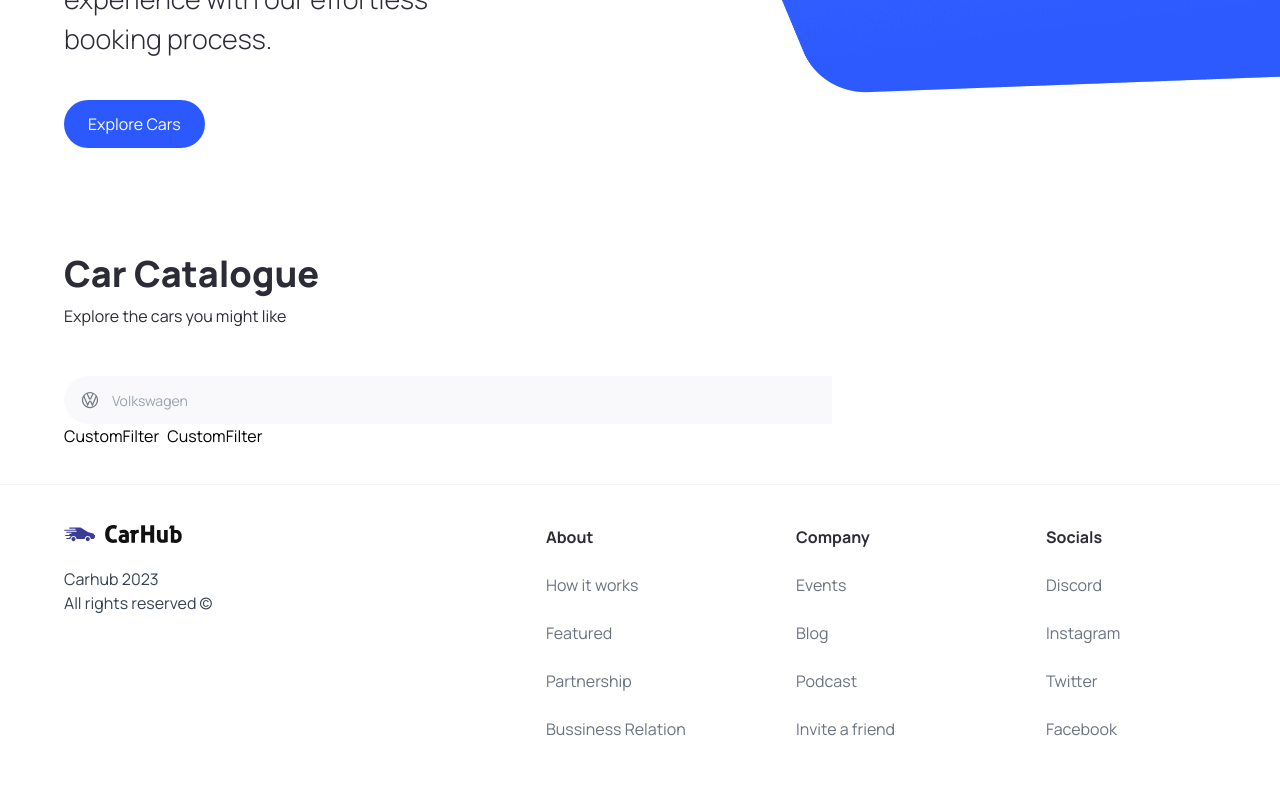
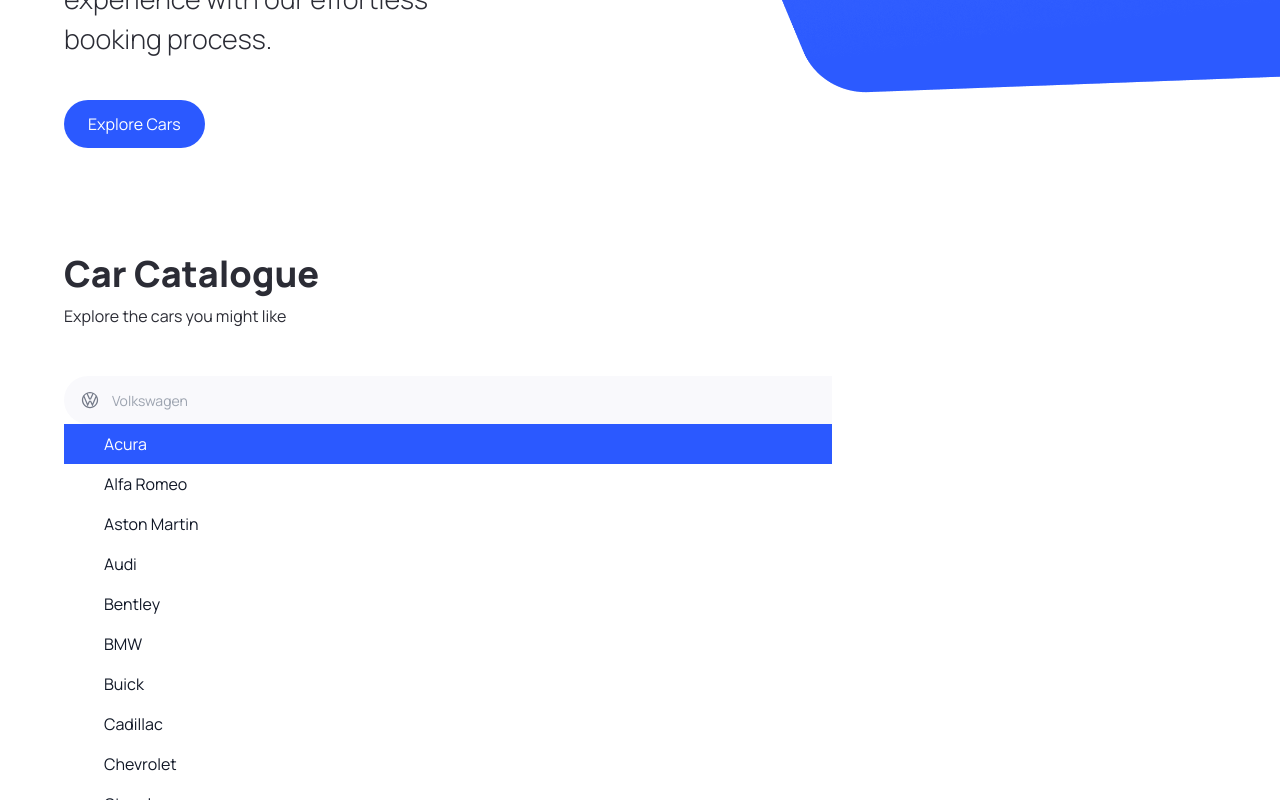
Before and after one commit to SkyKeyUA/next-carstore, a Next.js app: page / in a window 1280 px wide. Both pictures are taken after a click on the button 82 px from the left and 1010 px from the top of the page. Shown: the part 610-1410 px from the top of the page. Built offline with nearby package versions, Linux system fonts and the light colour scheme.

Commit message:
combobox was added

```diff
--- a/src/components/SearchManufacturer.tsx
+++ b/src/components/SearchManufacturer.tsx
@@ -7,9 +7,20 @@ import { Combobox, Transition } from '@headlessui/react';
 import { SearchManufacturerProps } from '@/types';
 import Image from 'next/image';
 import React from 'react';
+import { manufacturers } from '@/constants';
 
 export const SearchManufacturer = ({ manufacturer, setManufacturer }: SearchManufacturerProps) => {
   const [query, setQuery] = React.useState('');
+
+  const filteredManufacturers =
+    query === ''
+      ? manufacturers
+      : manufacturers.filter((item) =>
+          item
+            .toLowerCase()
+            .replace(/\s+/g, '')
+            .includes(query.toLocaleLowerCase().replace(/\s+/g, '')),
+        );
 
   return (
     <div className="search-manufacturer">
@@ -24,6 +35,40 @@ export const SearchManufacturer = ({ manufacturer, setManufacturer }: SearchManu
             displayValue={(manufacturer: string) => manufacturer}
             onChange={(e) => setQuery(e.target.value)}
           />
+          <Transition
+            as={React.Fragment}
+            leave="transition ease-in duration-100"
+            leaveFrom="opacity-100"
+            leaveTo="opacity-0"
+            afterLeave={() => setQuery('')}>
+            <Combobox.Options>
+              {filteredManufacturers.map((item) => (
+                <Combobox.Option
+                  key={item}
+                  className={({ active }) =>
+                    `relative search-manufacturer__option ${
+                      active ? 'bg-primary-blue text-white' : 'text-gray-900'
+                    }`
+                  }
+                  value={item}>
+                  {({ selected, active }) => (
+                    <>
+                      <span
+                        className={`block truncate ${selected ? 'font-medium' : 'font-normal'}`}>
+                        {item}
+                      </span>
+                      {selected ? (
+                        <span
+                          className={`absolute inset-y-0 left-0 flex items-center pl-3 ${
+                            active ? 'text-white' : 'text-teal-600'
+                          }`}></span>
+                      ) : null}
+                    </>
+                  )}
+                </Combobox.Option>
+              ))}
+            </Combobox.Options>
+          </Transition>
         </div>
       </Combobox>
     </div>
```
